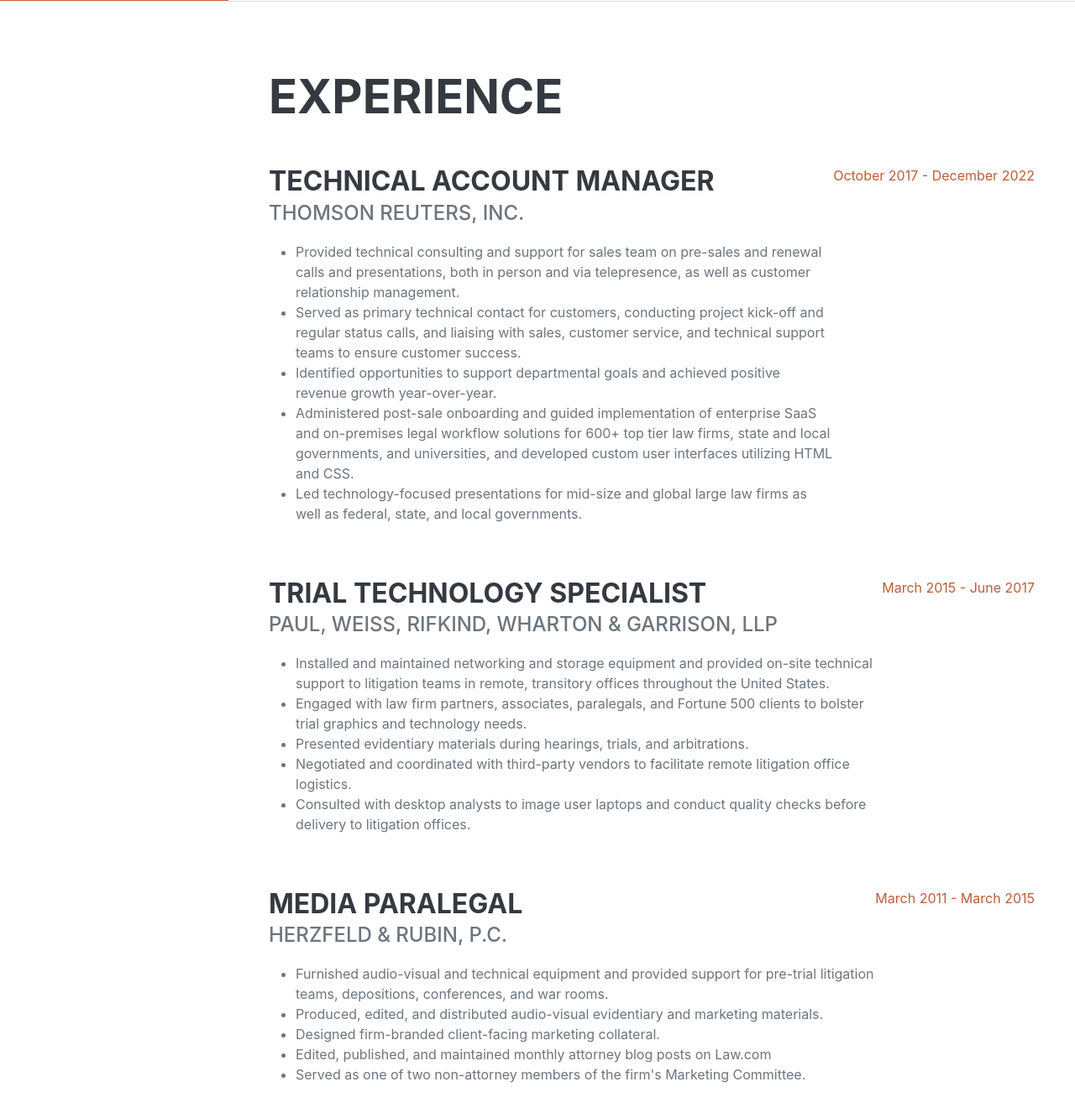
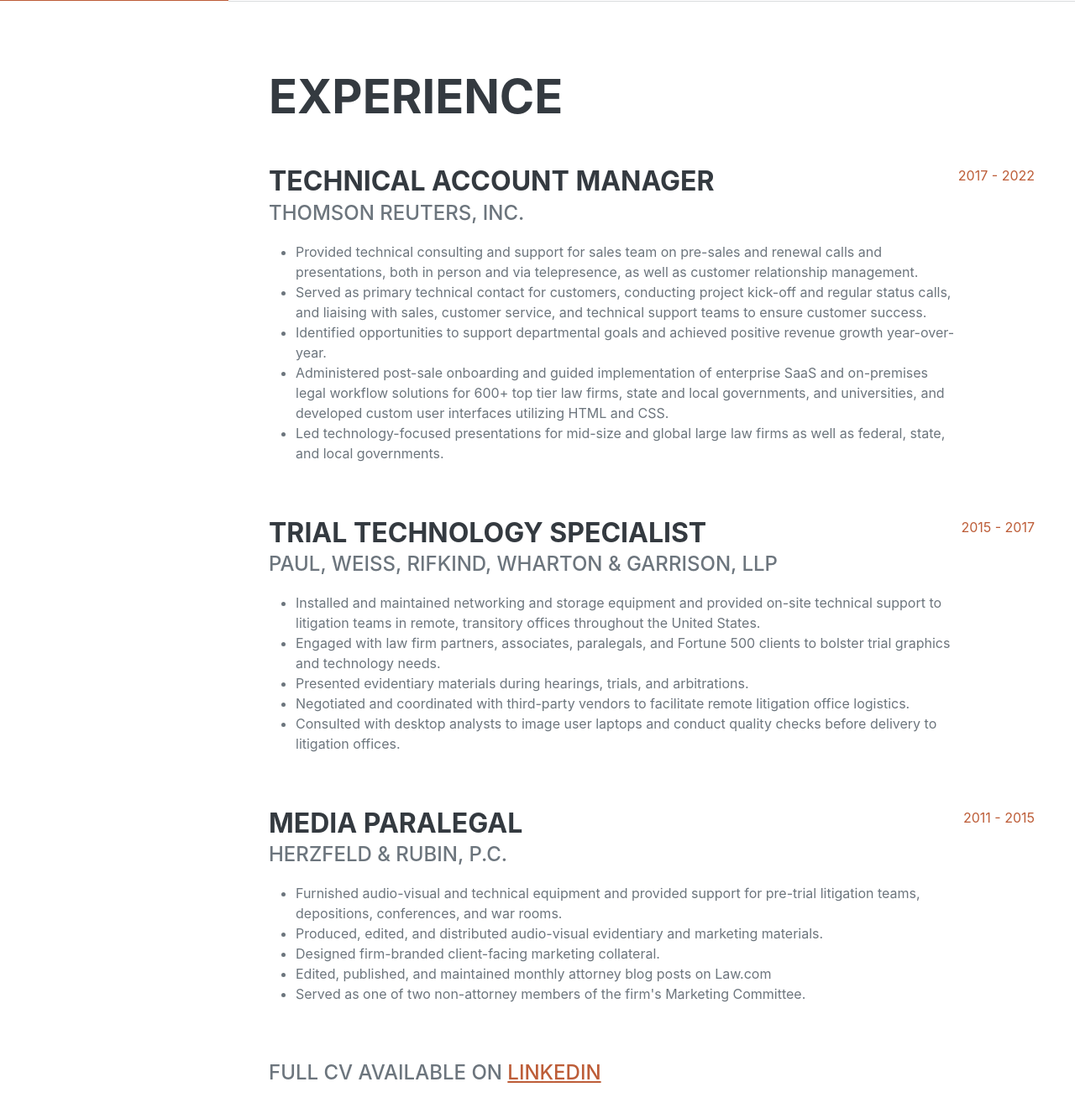
Before and after one commit to ejseader/flask_resume, a Flask app: page / in a window 1280 px wide. Shown: the part 799-2119 px from the top of the page at 84% size. Run offline with Flask 2, Linux system fonts and the light colour scheme; some libraries are stand-ins or nearby versions; some web fonts are replaced.

Commit message:
Updated Experience section

```diff
--- a/templates/index.html
+++ b/templates/index.html
@@ -72,7 +72,7 @@
                             <li>Administered post-sale onboarding and guided implementation of enterprise SaaS and on-premises legal workflow solutions for 600+ top tier law firms, state and local governments, and universities, and developed custom user interfaces utilizing HTML and CSS.</li>
                             <li>Led technology-focused presentations for mid-size and global large law firms as well as federal, state, and local governments.</li></ul></p>
                         </div>
-                        <div class="flex-shrink-0"><span class="text-primary">October 2017 - December 2022</span></div>
+                        <div class="flex-shrink-0"><span class="text-primary">2017 - 2022</span></div>
                     </div>
                     <div class="d-flex flex-column flex-md-row justify-content-between mb-5">
                         <div class="flex-grow-1">
@@ -84,7 +84,7 @@
                             <li>Negotiated and coordinated with third-party vendors to facilitate remote litigation office logistics.</li>
                             <li>Consulted with desktop analysts to image user laptops and conduct quality checks before delivery to litigation offices.</li></ul></p>
                         </div>
-                        <div class="flex-shrink-0"><span class="text-primary">March 2015 - June 2017</span></div>
+                        <div class="flex-shrink-0"><span class="text-primary">2015 - 2017</span></div>
                     </div>
                     <div class="d-flex flex-column flex-md-row justify-content-between mb-5">
                         <div class="flex-grow-1">
@@ -96,7 +96,7 @@
                             <li>Edited, published, and maintained monthly attorney blog posts on Law.com</li>
                             <li>Served as one of two non-attorney members of the firm's Marketing Committee.</li></ul></p>
                         </div>
-                        <div class="flex-shrink-0"><span class="text-primary">March 2011 - March 2015</span></div>
+                        <div class="flex-shrink-0"><span class="text-primary">2011 - 2015</span></div>
                     </div>
                     <div class="d-flex flex-column flex-md-row justify-content-between">
                         <div class="flex-grow-1">
```
